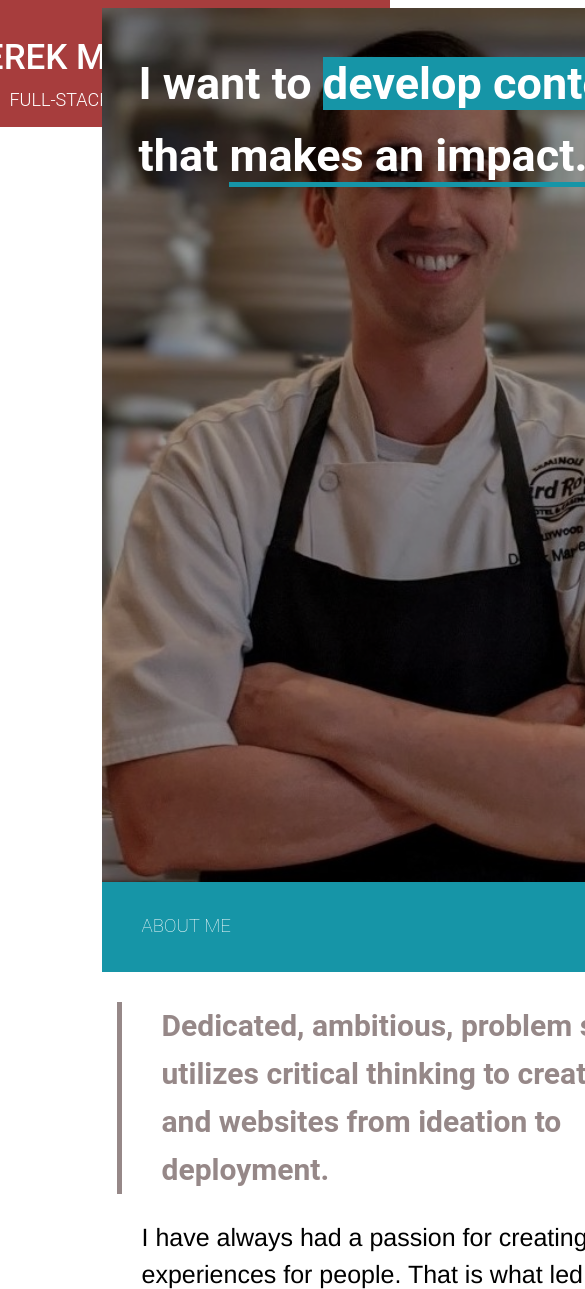
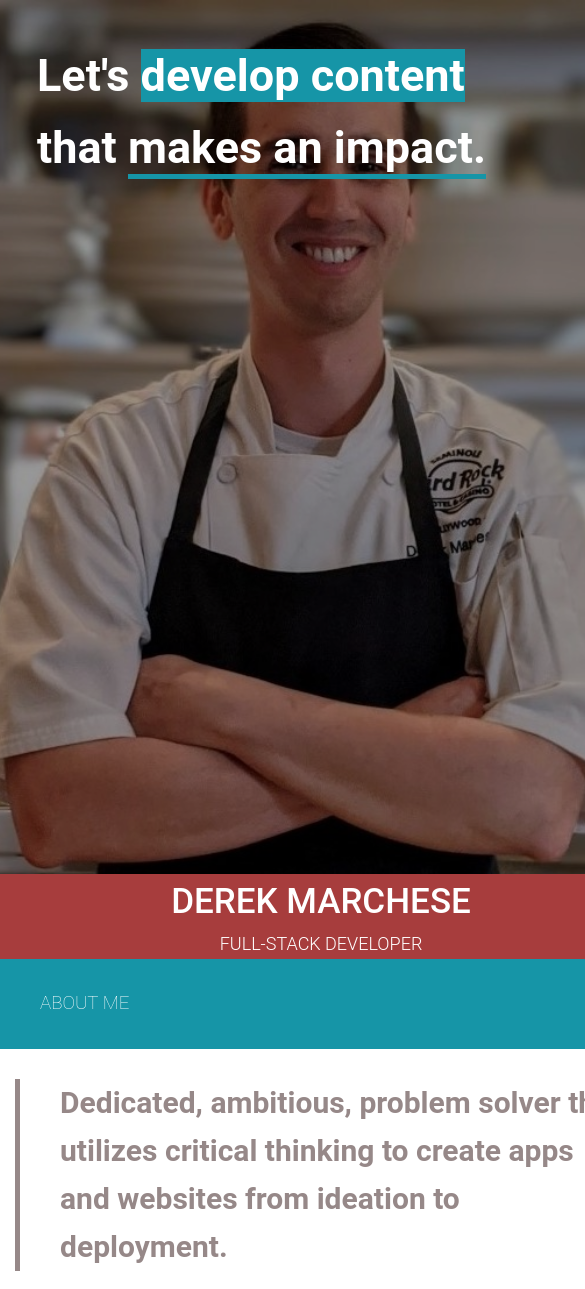
Before and after one commit to dtm589/fullstack-portfolio, a plain HTML site: page index.html in a window 390 px wide. Shown: the top 1289 px of the page, 585 px wide, since content can reach past the window. Drawn offline with Linux system fonts and the light colour scheme.

Commit message:
Finished project

```diff
--- a/assets/css/style.css
+++ b/assets/css/style.css
@@ -1,3 +1,4 @@
+/* Set variable */
 :root {
     --blue: #1695a7;
 }
@@ -6,6 +7,7 @@
     box-sizing: inherit;
 }
 
+/* Side navigation bar */
 .sidebar {
     top: 0;
     bottom: 0;
@@ -85,12 +87,14 @@ body {
     font: 16px/1.6 "Roboto", Helvetica, sans-serif;
     font-weight: 300;
     display: flex;
+    margin: 0;
 }
 
 .uppercase {
     text-transform: uppercase;
 }
 
+/* The top part with the picture of me */
 #intro {
     background-image: url(../../assets/images/derek-m.png);
     background-repeat: no-repeat;
@@ -133,6 +137,19 @@ section {
     padding-top: 0;
 }
 
+/* Horizontal title section when screen gets small */
+.person-content-horizontal {
+    text-align: center;
+    background-color: rgba(145, 13, 13, .8);
+    color: #fff;
+    display: none;
+}
+
+.person-content-horizontal li {
+    display: inline;
+}
+
+
 h3 {
     background-color: var(--blue);
     color: #FFFFFF;
@@ -142,6 +159,7 @@ h3 {
     padding: 30px 40px;
 }
 
+/* Personal statement in about me */
 blockquote {
     border-left: 5px solid rgba(51, 24, 24, 0.514);
     color: rgba(51, 24, 24, 0.514);
@@ -160,8 +178,10 @@ p {
     line-height: 37px;
     font-size: 25px;
     font-family: Helvetica, sans-serif;
+    margin-right: 40px;
 }
 
+/* Giving each item a card */
 .card {
     position: relative;
     margin: 10px 20px 30px 0;
@@ -216,8 +236,9 @@ img {
     width: 400px;
 }
 
+/* Make the first app larger than the rest */
 #first-app {
-    flex: 1 2 40px;
+    flex: 2 1 40px;
 }
 
 .contact-container {
@@ -230,24 +251,19 @@ img {
     justify-content: space-around;
 }
 
+/* Media Queries */
 @media screen and (max-width: 975px) {
+
     .sidebar {
-        flex-direction: row;
-        justify-content: flex-end;
-        flex-wrap: nowrap;
-        width: 100%;
-        height: 15%;
+    display: none;
     }
 
-    .sidebar-inner {
-        flex-direction: row;
-        width: 100%;
-        height: 15%;
-        margin: 0;
-        padding: 0;
+    main {
+        margin-left: 0 !important;
     }
 
-    .navigation  ul li {
-        display: inline;
+    .person-content-horizontal {
+        display: block;
+        flex-direction: row;
     }
 }
--- a/index.html
+++ b/index.html
@@ -12,6 +12,7 @@
 </head>
 
 <body>
+    <!-- Side Navigation Bar-->
     <aside class="sidebar">
         <div class="sidebar-inner">
             <div class="person-content uppercase">
@@ -35,13 +36,20 @@
     </aside>
 
     <main style="margin-left: 25%;">
+        <!-- Image on top of screen, greyed out, with text on top-->
         <section id="intro" alt="Picture of Derek Marchese">
             <div class="overlay"></div>
             <div class="container-head">
-                <h2>I want to <span style="background-color:#1695a7 ;">develop content</span><br> that <span
+                <h2>Let's <span style="background-color:#1695a7 ;">develop content</span><br> that <span
                         style="border-bottom: 5px solid #1695a7;">makes an impact.</span></h2>
             </div>
         </section>
+        <!-- Horizontal bar under main picture when the screen gets smaller-->
+        <div class="person-content-horizontal uppercase">
+            <h1 class="person-title">Derek Marchese</h1>
+            <h2 class="person-subtitle">Full-Stack Developer</h2>
+        </div>
+        <!-- The about me section-->
         <section id="about-me">
             <h3 class="uppercase">About Me</h3>
             <div>
@@ -66,9 +74,11 @@
                 </p>
             </div>
         </section>
+        <!-- My education section-->
         <section id="education">
             <h3 class="uppercase">Education</h3>
             <div class="container">
+                <!-- Give each item a card to hold the information-->
                 <div class="card">
                     <p class="card-title">
                         <a target="_blank" class="hoverline" href="https://bootcamp.ce.ucf.edu/coding/">University of
@@ -108,9 +118,11 @@
                 </div>
             </div>
         </section>
+        <!-- My projects section-->
         <section id="projects">
             <h3 class="uppercase">Projects</h3>
             <div class="container">
+                <!-- The first app needs to be larger in size-->
                 <div id="first-app" class="card">
                     <p class="card-title">
                         <a target="_blank" class="hoverline"
@@ -118,7 +130,7 @@
                     </p>
                     <p class="card-title">
                         <a target="_blank" href="https://dtm589.github.io/horiseon-webpage/"><img style="width: 550px;"
-                                src="assets\images\horiseon.PNG"></a>
+                                src="assets\images\horiseon.PNG" alt="Screenshot of the deployed website"></a>
                     </p>
                     <p class="card-content">
                         Created a mock website for a company called Horiseon. Focused on web layout and design using
@@ -158,6 +170,7 @@
                         More content on the way!
                     </p>
         </section>
+        <!-- Contact me section-->
         <section id="contact-me">
             <h3 class="uppercase">Contact Me</h3>
             <div class="contact-container">
```
Also changed, not shown: assets/images/deployed-site.PNG (added), 1 other file.
